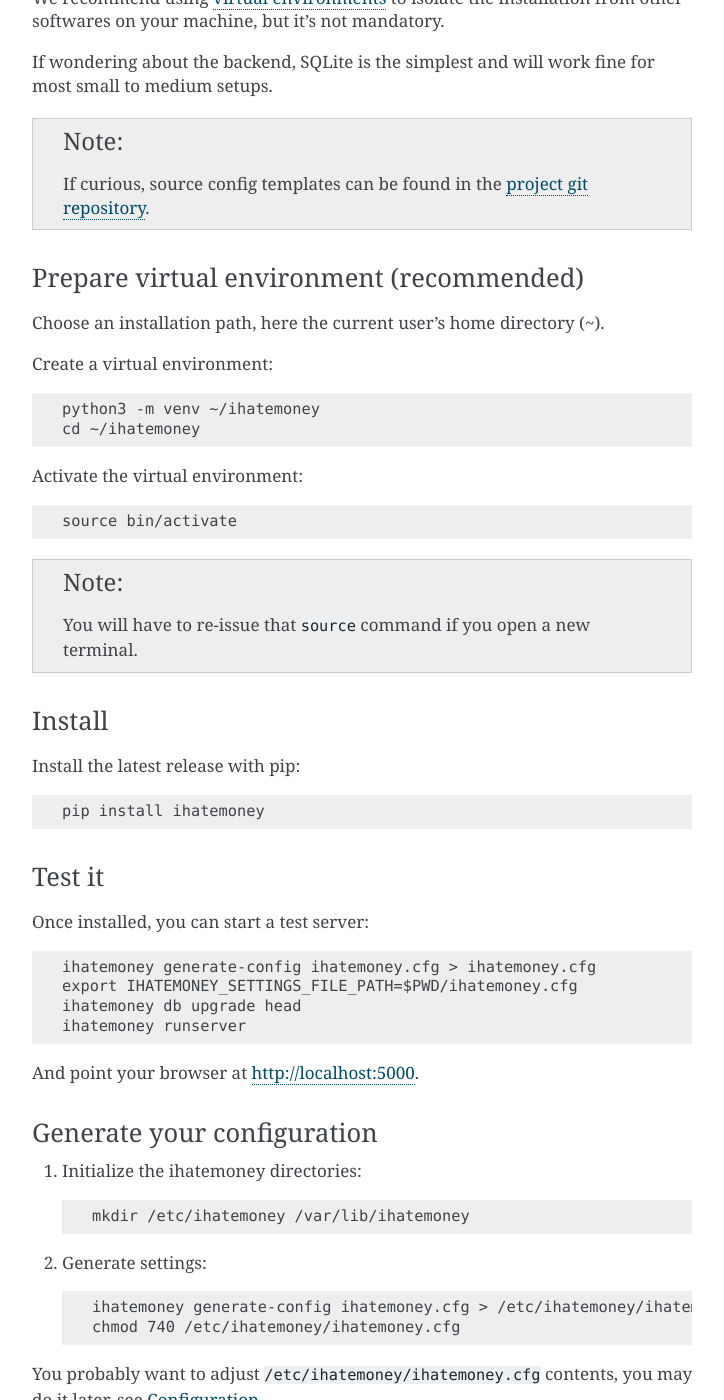
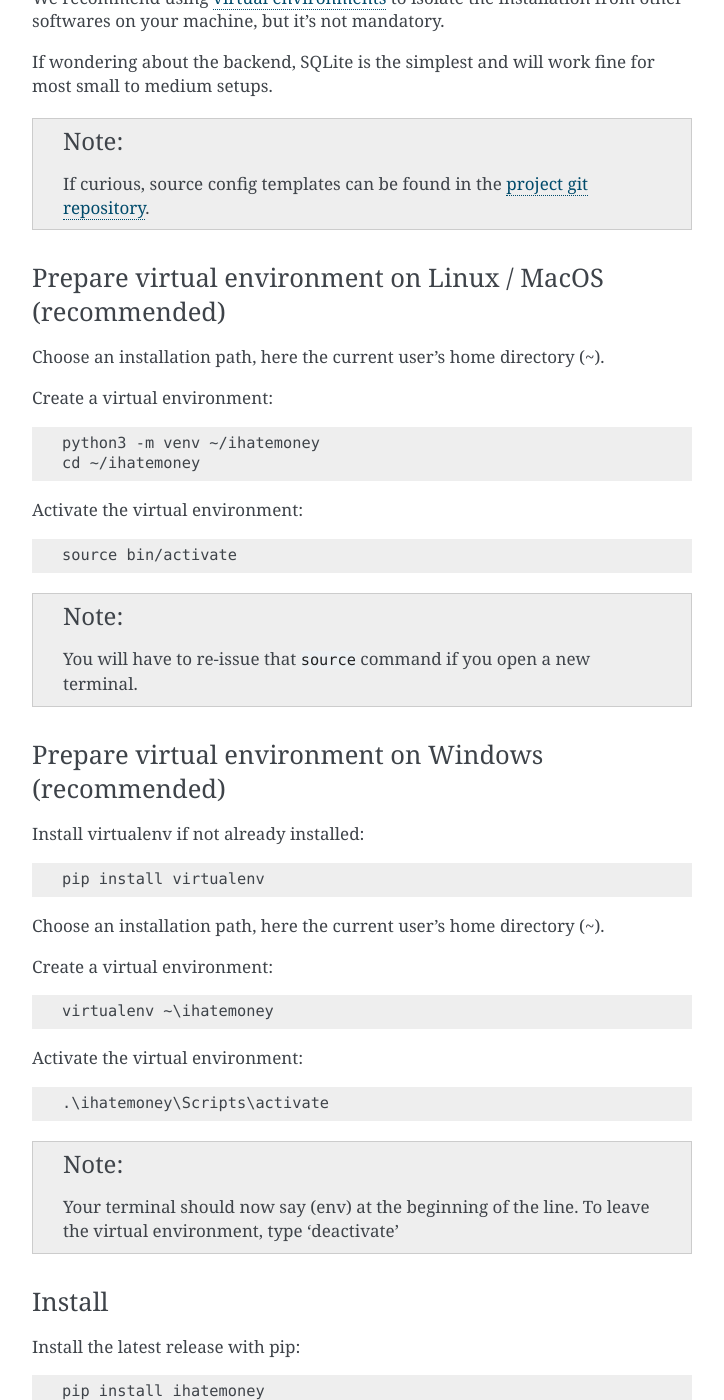
Before and after one commit to spiral-project/ihatemoney, a Sphinx documentation site: the page built from docs/installation.md, in a window 1280 px wide and 1400 px high, scrolled down 2032 px. Shown: the whole window, without its empty margins (388-1112 px from the left). Built offline with Sphinx 7.4.7, drawn with Linux system fonts in a browser that asks for light colours; some of the changed text lies outside the part shown.

Commit message:
Update installation.md
Updated installation.md to include instructions on how to setup a virtual environment in Windows

```diff
--- a/docs/installation.md
+++ b/docs/installation.md
@@ -103,7 +103,7 @@
 :::
 
 (virtualenv-preparation)=
-### Prepare virtual environment (recommended)
+### Prepare virtual environment on Linux / MacOS (recommended)
 
 Choose an installation path, here the current user's home directory
 (~).
@@ -121,6 +121,29 @@
 You will have to re-issue that `source` command if you open a new
 terminal.
 :::
+
+### Prepare virtual environment on Windows (recommended)
+
+Install virtualenv if not already installed:
+
+    pip install virtualenv
+
+Choose an installation path, here the current user's home directory
+(~).
+
+Create a virtual environment:
+
+    virtualenv ~\ihatemoney
+
+Activate the virtual environment:
+
+    .\ihatemoney\Scripts\activate
+
+::: {note}
+Your terminal should now say (env) at the beginning of the line.
+To leave the virtual environment, type 'deactivate'
+:::
+
 
 (pip)=
 ### Install
```
